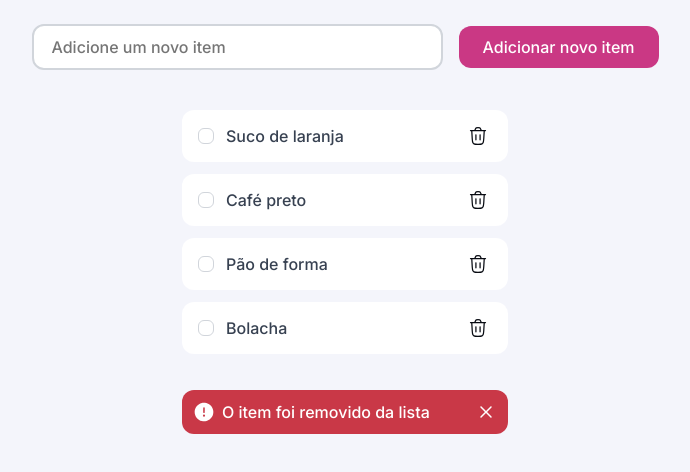
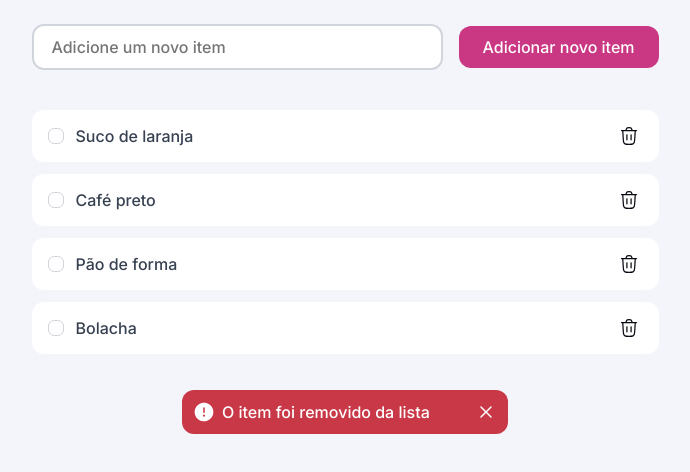
Before and after one commit to GuilhermeCrz/Lista-de-Compras, a plain HTML site: page index.html in a window 1280 px wide. Shown: the part 202-674 px from the top of the page, without its empty margins (295-985 px from the left). Drawn offline with Linux system fonts and the light colour scheme.

Commit message:
ajustando lista.css para telas grandes

```diff
--- a/styles/lista.css
+++ b/styles/lista.css
@@ -77,3 +77,11 @@
         }
     }
 }
+
+@media (width >= 80em) {
+    #lista {
+        width: 100%;
+        max-width: 39.1875rem;
+        margin-inline: auto;
+    }
+}
```
